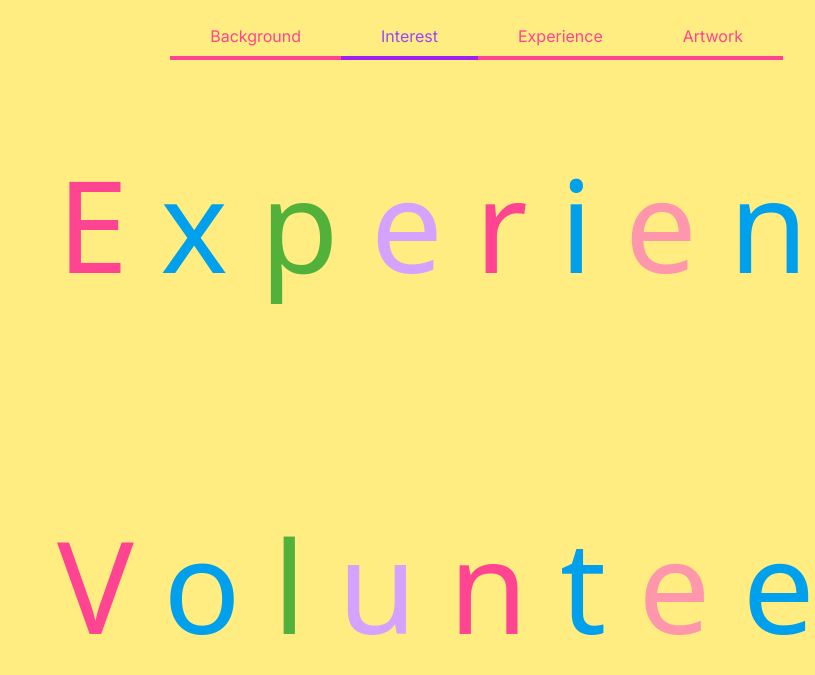
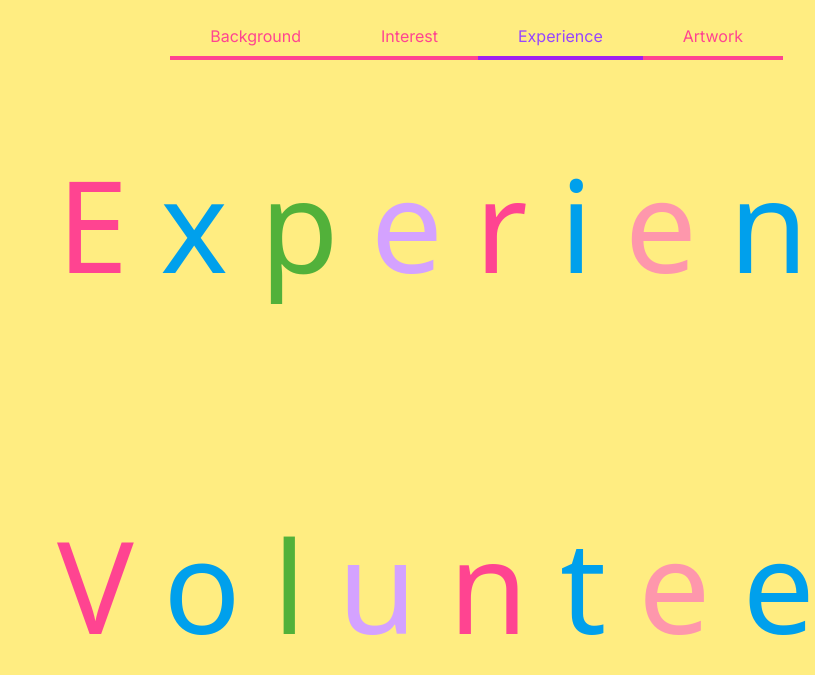
Before and after one commit to Soifa/experience, a plain HTML site: page index.html in a window 1280 px wide. Shown: the top 675 px of the page, without its empty margins (465-1280 px from the left). Drawn offline with Linux system fonts and the light colour scheme; a web font is replaced by a local one.

Commit message:
changed experience in navigation bar to purple

```diff
--- a/index.html
+++ b/index.html
@@ -152,7 +152,7 @@
         border-bottom: 4px solid #00A0EC;
       }
 
-      li a[href="#interest"] {
+      li a[href="#experience"] {
         color: #9747FF;
         border-bottom: 4px solid #A020F0;
       }
```
